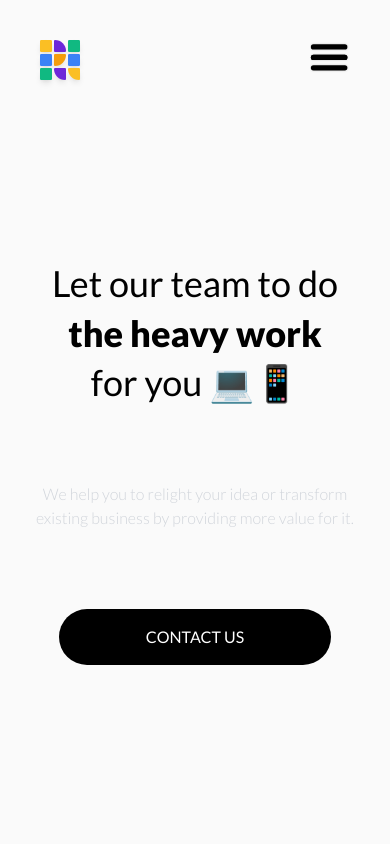
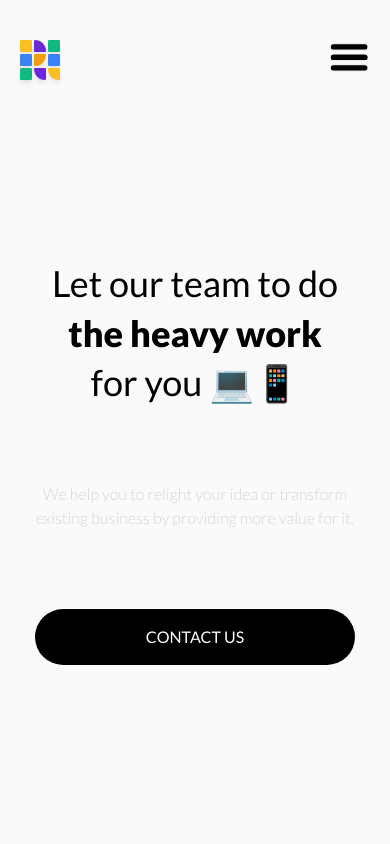
Before and after one commit to oboitsun/relightix, a Next.js app: page / in a window 390 px wide. Shown: the top 844 px of the page. Built offline with nearby package versions, Linux system fonts and the light colour scheme.

Commit message:
got some things fixed

```diff
--- a/Components/FirstSection.js
+++ b/Components/FirstSection.js
@@ -10,7 +10,7 @@ export default function FirstSection() {
           We help you to relight your idea or transform existing business by providing more value
           for it.
         </div>
-        <div className='w-80 sm:w-auto px-6'>
+        <div className='w-80 sm:w-auto '>
           <ContactUsButton />
         </div>
       </div>
--- a/Components/Nav.js
+++ b/Components/Nav.js
@@ -7,7 +7,7 @@ export default function Nav({ scrolled }) {
   return (
     <div className='sm:px-10 py-5 w-full flex justify-center fixed z-10 top-0'>
       <div
-        className={`w-full h-18 rounded-40 transition-all ${shadow} duration-500 flex justify-between items-center px-10 `}>
+        className={`w-full h-18 rounded-40 transition-all ${shadow} duration-500 flex justify-between items-center px-5 md:px-10 `}>
         <NavLogo scrolled={scrolled} />
         <NavItems scrolled={scrolled} />
       </div>
--- a/Components/icons/Burger.js
+++ b/Components/icons/Burger.js
@@ -25,7 +25,7 @@ const Burger = ({ setShowMenu, showMenu }) => {
       onClick={() => {
         setShowMenu(!showMenu)
       }}
-      className='fill-current fixed top-10 right-10 w-10 h-10 z-40 cursor-pointer '
+      className='fill-current fixed top-10 right-5 w-10 h-10 z-40 cursor-pointer '
       viewBox='0 0 23 23'>
       <Path
         filter='drop-shadow( 0.5px 0.5px 0.5px  rgba(0, 0, 0, .2))'
```
